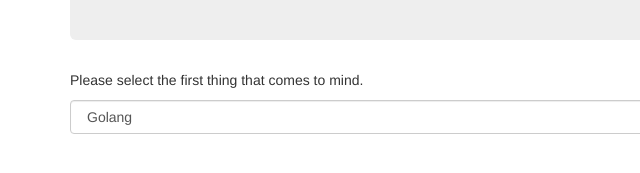
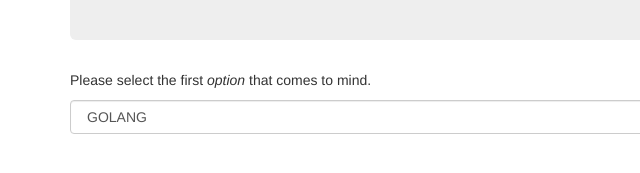
Before and after one commit to eluts15/TrackSuggester, a plain HTML site: page index.html in a window 1280 px wide. Shown: the part 155-328 px from the top of the page, 0-640 px from the left. Drawn offline with nearby package versions, Linux system fonts and the light colour scheme.

Commit message:
add emphasis tag in form body.

```diff
--- a/index.html
+++ b/index.html
@@ -28,12 +28,12 @@ You are able to discuss the flow of your code and the concepts behind it with an
       </header>
       <form class="form-group">
 
-        <p>Please select the first thing that comes to mind.</p>
+        <p>Please select the first <em>option</em> that comes to mind.</p>
         <select class="form-control" id="language-pref">
-          <option>Golang</option>
+          <option>GOLANG</option>
           <option>C#</option>
           <option>CSS</option>
-          <option>Golang</option>
+          <option>ES6</option>
         </select>
 
 
```
Also changed, not shown: 1 other file.
